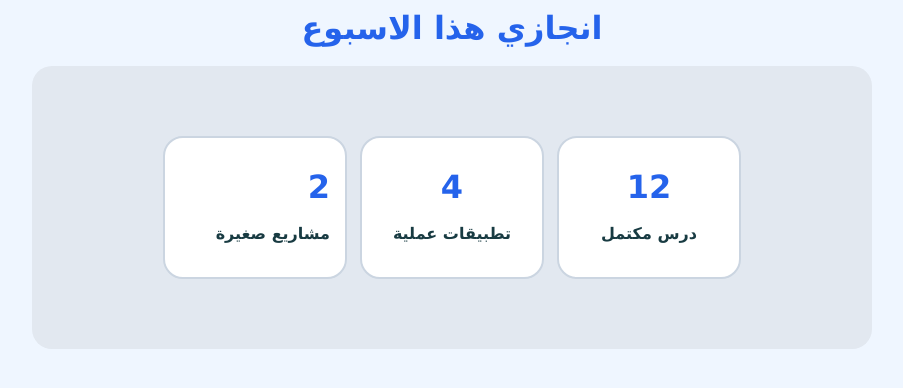
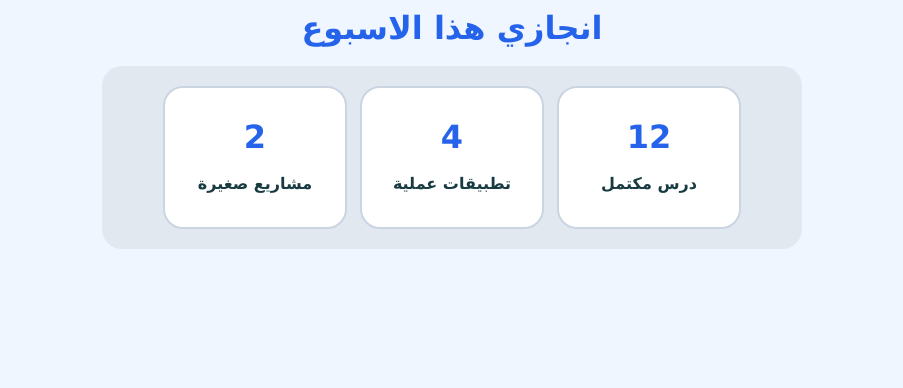
Before and after one commit to joudtbaishat/coders-institute, a plain HTML site: page session8/assignment2/index.html in a window 1280 px wide. Shown: the whole page, without its empty margins (188-1091 px from the left). Drawn offline with Linux system fonts and the light colour scheme.

Commit message:
corrected the parent class

```diff
--- a/session8/assignment2/styles.css
+++ b/session8/assignment2/styles.css
@@ -14,14 +14,16 @@ body{
 .parent{
     display: flex;
     gap: 13px;
-    flex-wrap:wrap;
     justify-content: center;
     margin-top: 30px;
     background-color: var(--mainCard-bg);
     border-radius: var(--border-radius);
-    padding: 70px;
-    width:700px;
     margin-inline: auto;
+    flex-wrap:wrap;
+    width: 100%;
+    max-width: 700px;
+    box-sizing: border-box;
+    padding: 20px;
 }
 .header{
     text-align: center;
@@ -63,7 +65,7 @@ width: var(--card-width);
 border-radius: var(--border-radius);
 line-height: 25px;
 font-family: 'Lucida Sans', 'Lucida Sans Regular', 'Lucida Grande', 'Lucida Sans Unicode', Geneva, Verdana, sans-serif;
-text-align: centers;
+text-align: center;
 font-weight: bold;
 }
 
```
